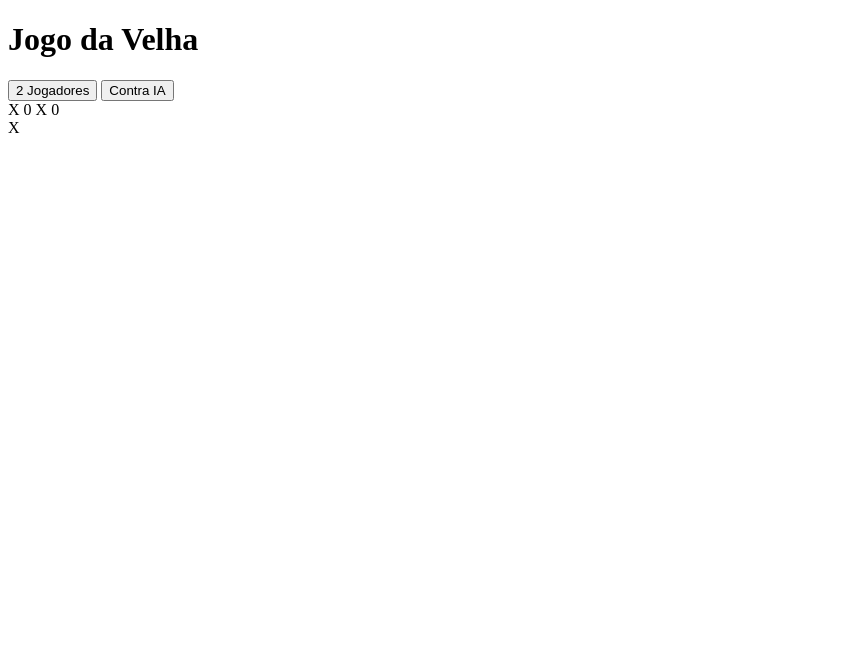
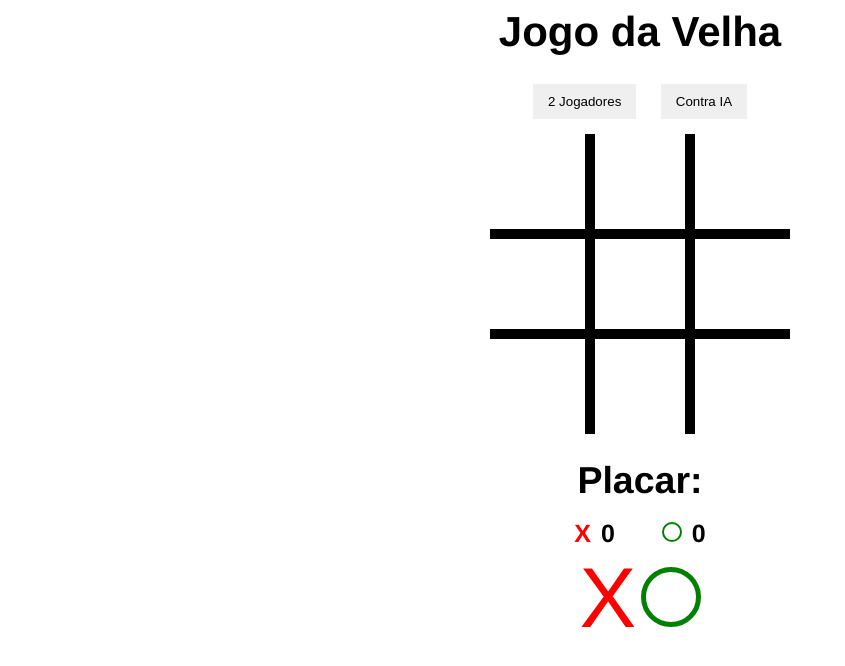
Before and after one commit to diegocb81/projeto_jogo_da_velha, a plain HTML site: page index.html in a window 1280 px wide. Shown: the whole page, without its empty margins (0-845 px from the left). Drawn offline with Linux system fonts and the light colour scheme.

Commit message:
Desenvolvendo o CSS

```diff
--- a/css/styles.css
+++ b/css/styles.css
@@ -0,0 +1,131 @@
+body {
+    text-align: center;
+    font-family: Helvetica, sans-serif;
+}
+
+h1 {
+    font-size: 42px;
+    margin-top: 5px;
+}
+
+/* Botões */
+
+#buttons-container button {
+    border: none;
+    padding: 10px 15px;
+    margin: 0 10px;
+}
+
+/* Jogo */
+
+#container {
+    display: flex;
+    width: 300px;
+    margin: 0;
+    flex-direction: row;
+    flex-wrap: wrap;
+    position: relative;
+    margin-left: auto;
+    margin-right: auto;
+}
+
+.box {
+    height: 100px;
+    border: 5px solid #000;
+    box-sizing: border-box;
+    flex: 1 1 33%;
+}
+
+#block-1, #block-2, #block-3 {
+    border-top: none;
+    margin-top: 15px;
+}
+
+#block-1, #block-4, #block-7 {
+    border-left: none;
+}
+
+#block-7, #block-8, #block-9 {
+    border-bottom: none;
+}
+
+#block-3, #block-6, #block-9 {
+    border-right: none;
+}
+
+/* Símbolos */
+
+.x{
+    font-size: 85px;
+    color: red;
+    display: inline-block;
+    line-height: 100px;
+}
+
+.o{
+    width: 50px;
+    height: 50px;
+    border: 5px solid green;
+    border-radius: 50%;
+    display: inline-block;
+    margin-top: 17px;
+}
+
+/* Classe de esconder */
+
+/*.hide{
+    display: none !important;
+}*/
+
+/* Placar */
+
+h2{
+    margin-top: -5px;
+    margin-bottom: 15px;
+}
+
+#scoreboard-container{
+    font-weight: bold;
+    margin-top: 30px;
+    font-size: 25px;
+    position: relative;
+    margin-left: auto;
+    margin-right: auto;
+}
+
+.score-box{
+    margin: 0 20px;
+}
+
+#x-scoreboard{
+    color: red;
+    margin-right: 3px;
+    margin-top: 5px;
+}
+
+#o-scoreboard{
+    display: inline-block;
+    width: 16px;
+    height: 16px;
+    border: 2px solid green;
+    border-radius: 50%;
+    margin-right: 3px;
+    margin-top: 5px;
+}
+
+/* Mensagem de vitória */
+
+#message p{
+    position: absolute;
+    margin-left: auto;
+    margin-right: auto;
+    left: 0;
+    right: 0;
+    top: 150px;
+    width: 500px;
+    font-size: 50px;
+    background-color: #000;
+    color: #FFF;
+    padding: 20px;
+    display: none;
+}
--- a/index.html
+++ b/index.html
@@ -25,12 +25,13 @@
         <div class="box" id="block-9"></div>
 
         <div id="scoreboard-container">
+            <h2>Placar:</h2>
             <span class="score-box">
                 <span id="x-scoreboard">X</span>
                 <span id="scoreboard-1">0</span>
             </span><!--score-box-->
             <span class="score-box">
-                <span id="o-scoreboard">X</span>
+                <span id="o-scoreboard"></span>
                 <span id="scoreboard-2">0</span>
             </span><!--score-box-->
         </div><!--scoreboard-container-->
@@ -42,7 +43,7 @@
     </div><!--hide-->
 
     <div id="message" class="hide">
-        <p></p>
+        <p>VENCEDOR!</p>
     </div><!--message-->
 
     <script src="js/scripts.js"></script>
```
